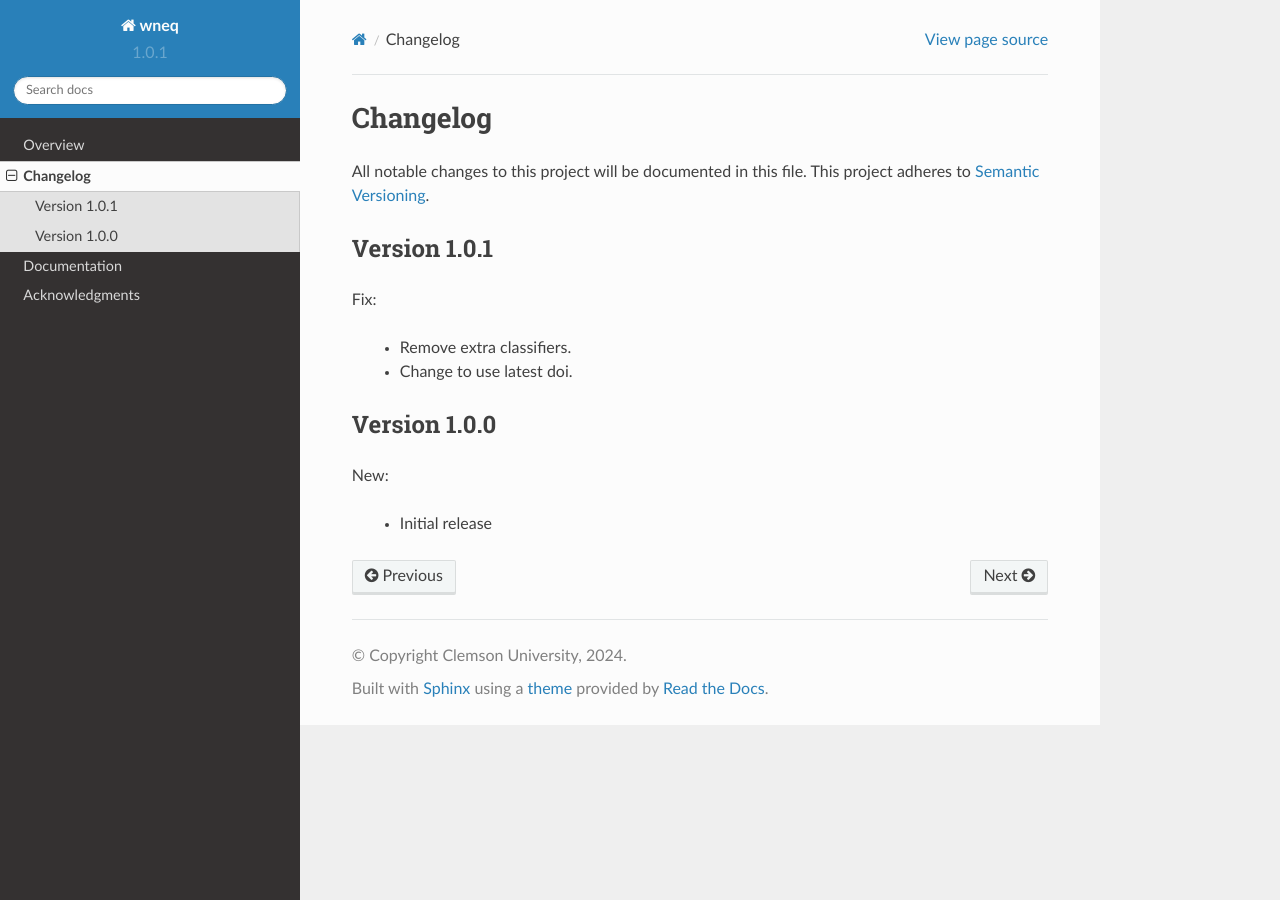
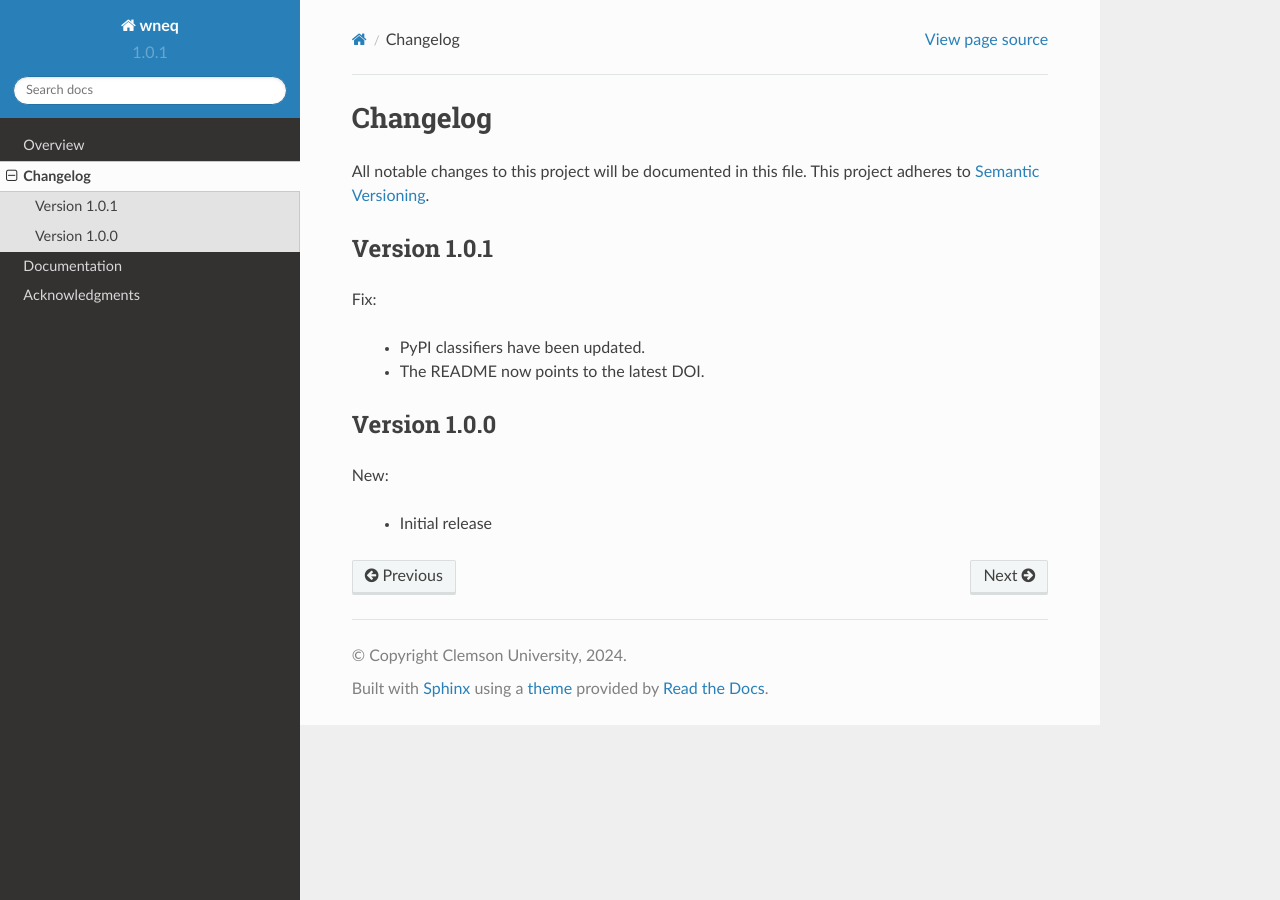
Before and after one commit to mbradle/wneq, a Sphinx documentation site: the page built from doc/source/changelog.rst, in a window 1280 px wide. Built offline with Sphinx 7.4.7 and the Read the Docs theme 2.0.0, drawn with Linux system fonts in a browser that asks for light colours.

Commit message:
Update changelog.

```diff
--- a/doc/source/changelog.rst
+++ b/doc/source/changelog.rst
@@ -9,8 +9,8 @@ Version 1.0.1
 
 Fix:
 
-  * Remove extra classifiers.
-  * Change to use latest doi.
+  * PyPI classifiers have been updated.
+  * The README now points to the latest DOI.
 
 Version 1.0.0
 -------------
```
